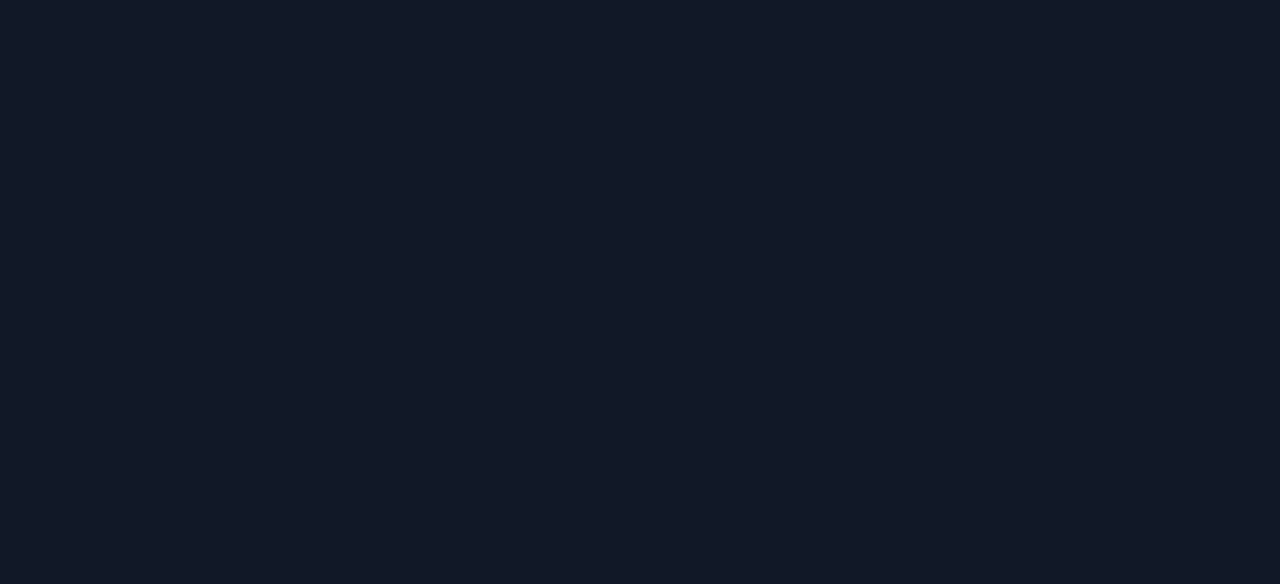
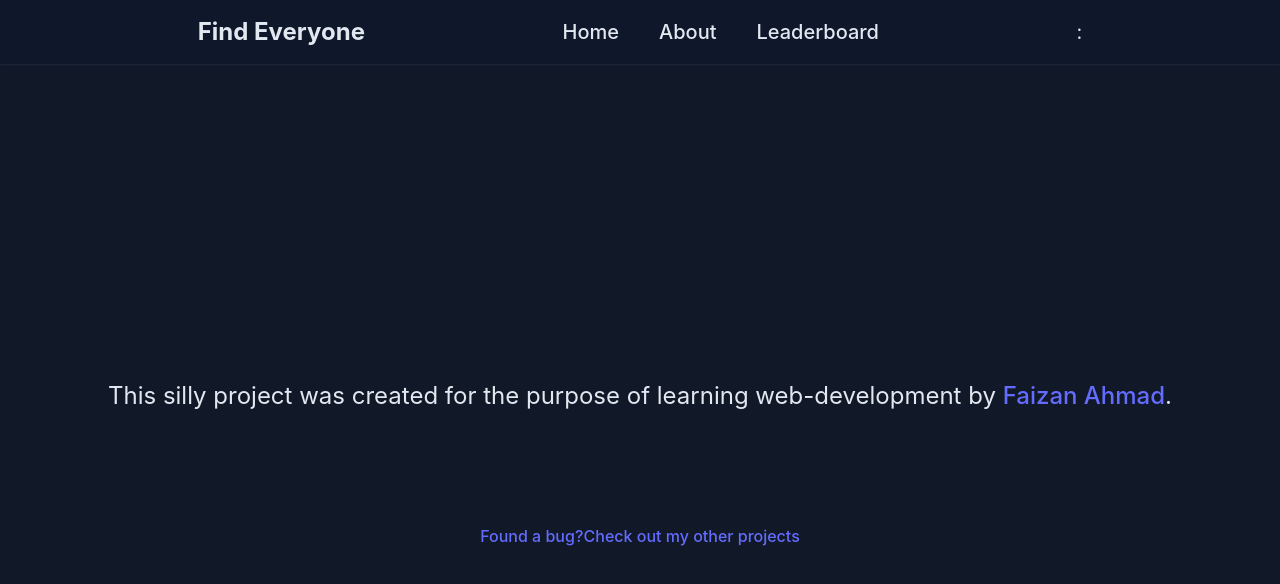
Before and after one commit to faizan-20/photo-tagging-app-fe, a React (Vite) app: page /about in a window 1280 px wide. Before the commit this address had no page. Shown: the top 584 px of the page. Built offline with nearby package versions, Linux system fonts and the light colour scheme.

Commit message:
add about page

```diff
--- a/src/App.jsx
+++ b/src/App.jsx
@@ -5,6 +5,7 @@ import RoboCity from "./components/RoboCity";
 import Home from "./components/Home";
 import { useState } from "react";
 import Leaderboard from "./components/Leaderboard";
+import About from "./components/About";
 
 function App() {
 	const [gameStart, setGameStart] = useState(false);
@@ -34,6 +35,7 @@ function App() {
 					}
 				/>
 				<Route path="/leaderboard" element={<Leaderboard />} />
+				<Route path="/about" element={<About />} />
 			</Routes>
 		</>
 	);
--- /dev/null
+++ b/src/components/About.jsx
@@ -0,0 +1,41 @@
+import Navbar from "./Navbar";
+
+export default function About() {
+	return (
+		<>
+			<Navbar />
+			<div className="text-slate-200 flex flex-col h-screen justify-center items-center">
+				<div className="text-2xl">
+					This silly project was created for the purpose of learning
+					web-development by{" "}
+					<span className="font-bold">
+						<a
+							href="https://faizan-20.github.io/portfolio-page/"
+							target="_blank"
+							rel="noreferrer"
+						>
+							Faizan Ahmad
+						</a>
+					</span>
+					.
+				</div>
+				<div className="flex justify-evenly w-[40vh] mt-28">
+					<a
+						href="https://github.com/faizan-20/photo-tagging-app"
+						target="_blank"
+						rel="noreferrer"
+					>
+						Found a bug?
+					</a>
+					<a
+						href="https://github.com/faizan-20"
+						target="_blank"
+						rel="noreferrer"
+					>
+						Check out my other projects
+					</a>
+				</div>
+			</div>
+		</>
+	);
+}
```
